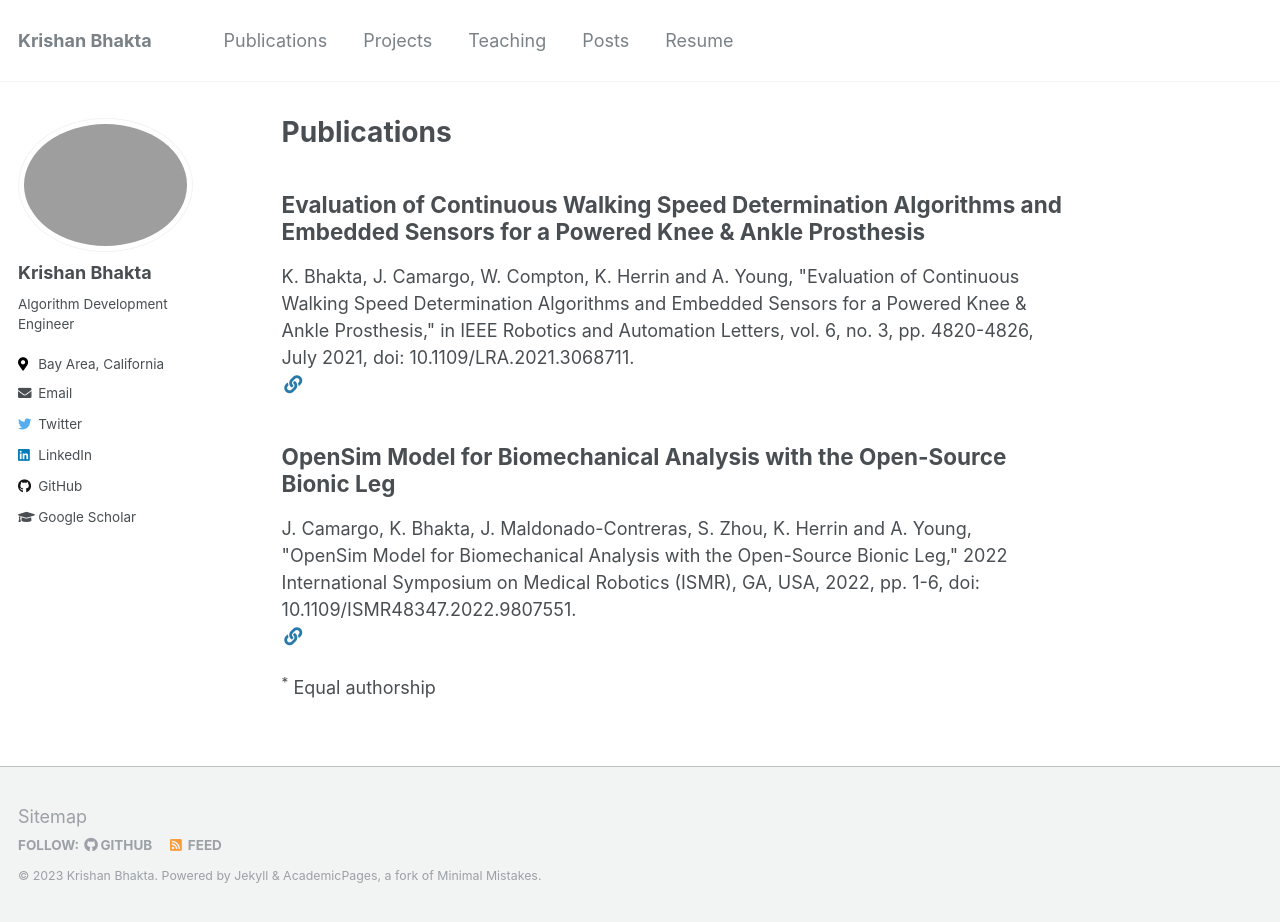
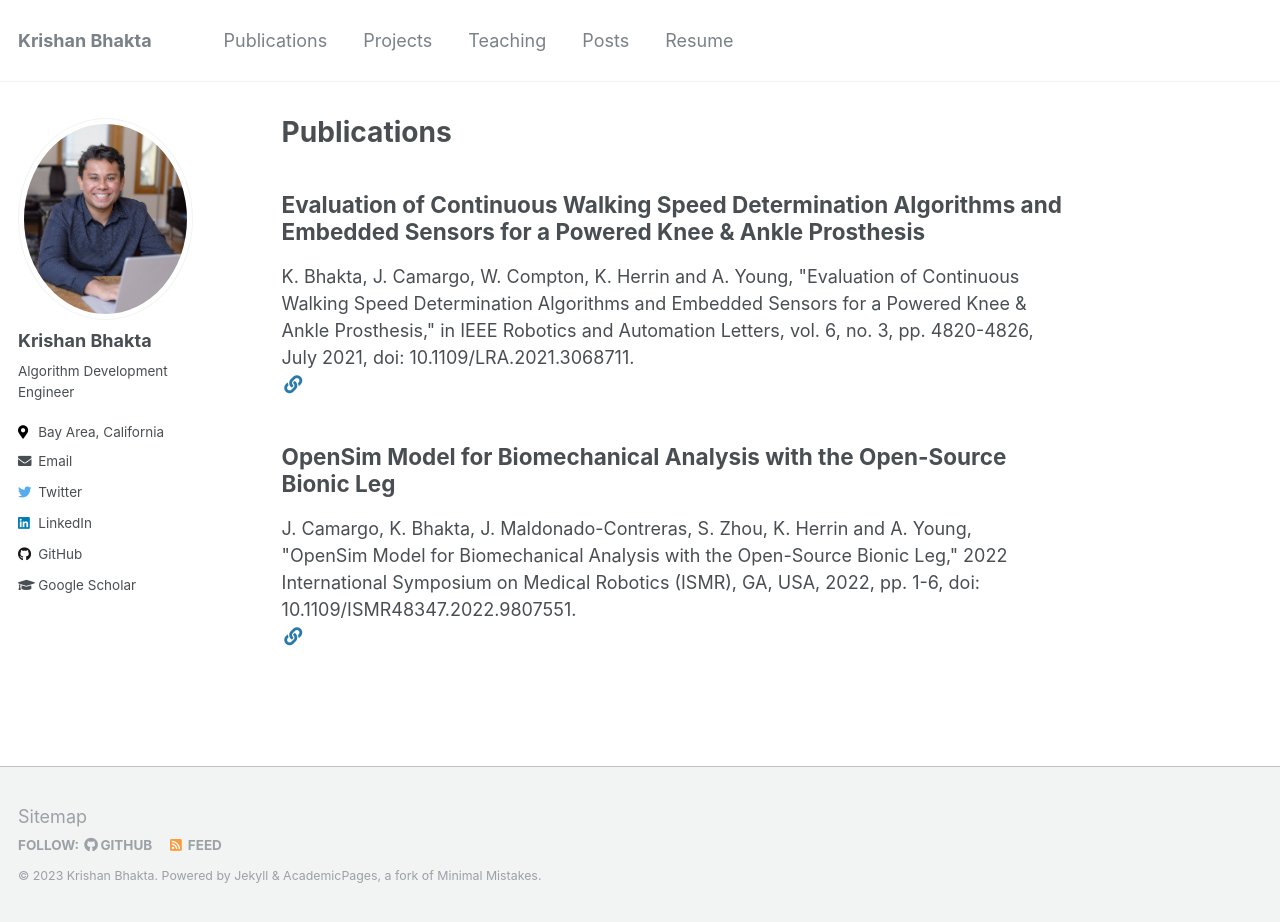
Before and after one commit to nicksheerin/nick_sheerin, a Jekyll site: the page built from _pages/publications.md, in a window 1280 px wide and 922 px high. Built offline with Jekyll 4.4.1, drawn with Linux system fonts in a browser that asks for light colours.

Commit message:
modify profile name extension and minor change to pub md file

```diff
--- a/_config.yml
+++ b/_config.yml
@@ -64,7 +64,7 @@ facebook:
   username               :
   app_id                 :
   publisher              :
-og_image                 : kb_headshot.png # Open Graph/Twitter default site image
+og_image                 : kb_headshot.jpg # Open Graph/Twitter default site image
 # For specifying social profiles
 # - https://developers.google.com/structured-data/customize/social-profiles
 social:
@@ -85,7 +85,7 @@ analytics:
 # Site Author
 author:
   name             : "Krishan Bhakta"
-  avatar           : "kb_headshot.png"
+  avatar           : "kb_headshot.jpg"
   bio              : "Algorithm Development Engineer"
   location         : "Bay Area, California"
   employer         :
--- a/_pages/publications.md
+++ b/_pages/publications.md
@@ -14,5 +14,3 @@ author_profile: true
 {% for post in site.publications reversed %}
   {% include archive-single.html %}
 {% endfor %}
-
-<sup>*</sup> Equal authorship
```
